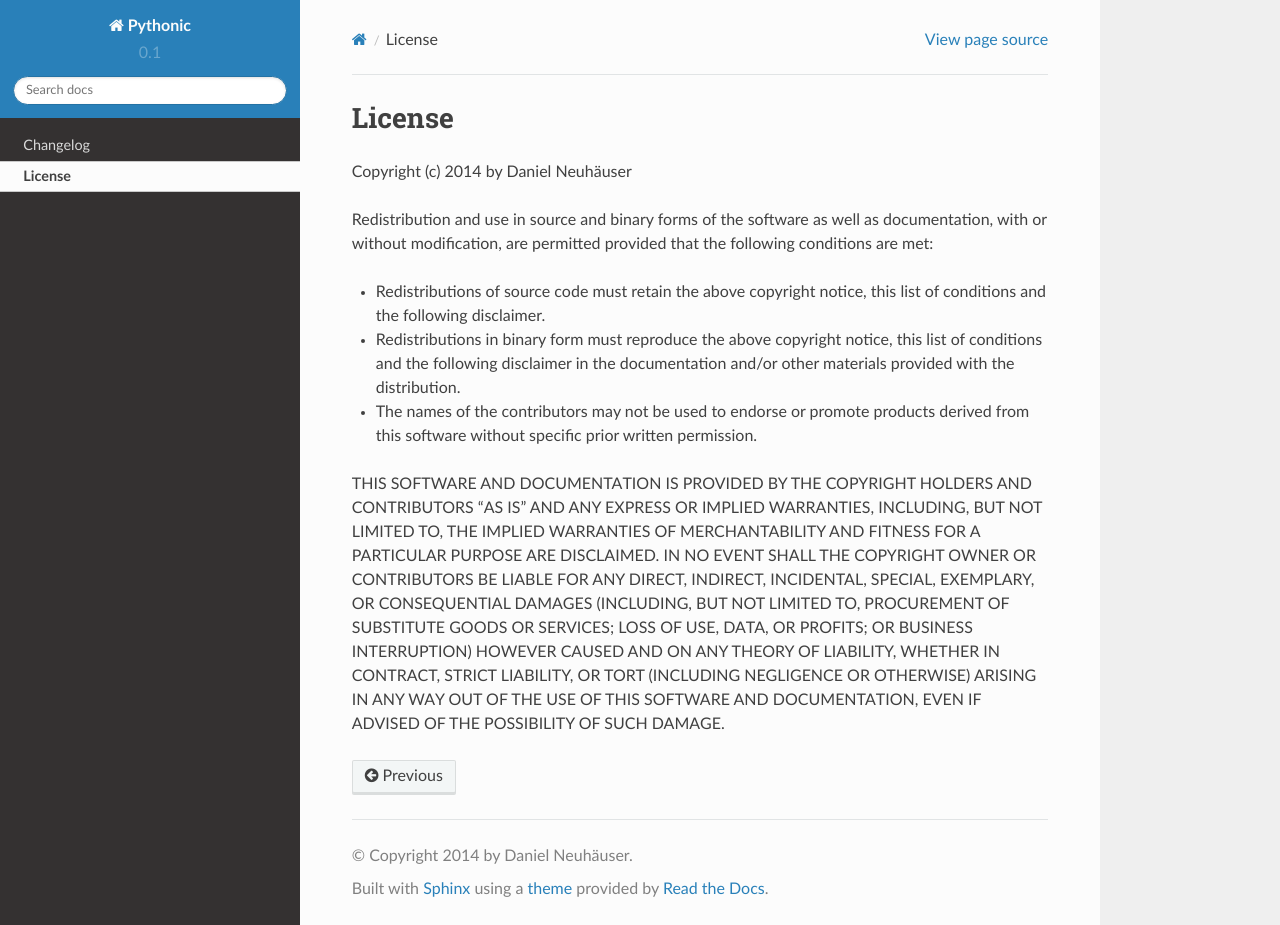
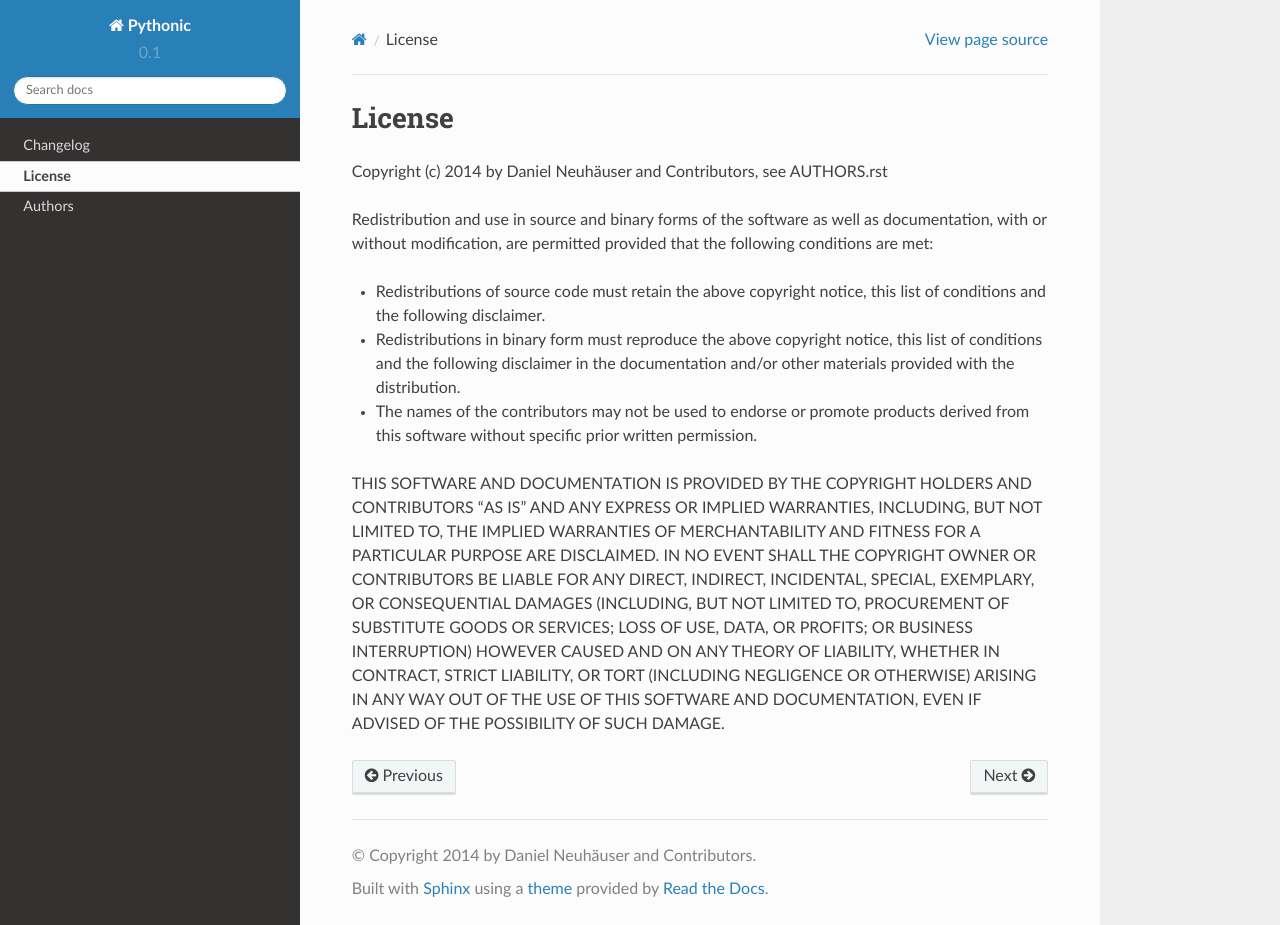
Before and after one commit to DasIch/pyalysis, a Sphinx documentation site: the page built from docs/notes/license.rst, in a window 1280 px wide and 925 px high. Built offline with Sphinx 7.4.7 and the Read the Docs theme 2.0.0, drawn with Linux system fonts in a browser that asks for light colours.

Commit message:
Add AUTHORS
There are no other contributors at the moment but it will make it easier
to add their names in the future.

```diff
--- a/docs/conf.py
+++ b/docs/conf.py
@@ -56,7 +56,7 @@
 
 # General information about the project.
 project = u'Pythonic'
-copyright = u'%d by Daniel Neuhäuser' % datetime.utcnow().year
+copyright = u'%d by Daniel Neuhäuser and Contributors' % datetime.utcnow().year
 
 # The version info for the project you're documenting, acts as replacement for
 # |version| and |release|, also used in various other places throughout the
@@ -209,7 +209,7 @@
 #  author, documentclass [howto, manual, or own class]).
 latex_documents = [
   ('index', 'Pythonic.tex', u'Pythonic Documentation',
-   u'Daniel Neuhäuser', 'manual'),
+   u'Daniel Neuhäuser and Contributors', 'manual'),
 ]
 
 # The name of an image file (relative to this directory) to place at the top of
@@ -239,7 +239,7 @@
 # (source start file, name, description, authors, manual section).
 man_pages = [
     ('index', 'pythonic', u'Pythonic Documentation',
-     [u'Daniel Neuhäuser'], 1)
+     [u'Daniel Neuhäuser and Contributors'], 1)
 ]
 
 # If true, show URL addresses after external links.
@@ -253,7 +253,8 @@
 #  dir menu entry, description, category)
 texinfo_documents = [
   ('index', 'Pythonic', u'Pythonic Documentation',
-   u'Daniel Neuhäuser', 'Pythonic', 'One line description of project.',
+   u'Daniel Neuhäuser and Contributors', 'Pythonic',
+   'One line description of project.',
    'Miscellaneous'),
 ]
 
--- a/docs/index.rst
+++ b/docs/index.rst
@@ -12,3 +12,4 @@
 
    notes/changelog.rst
    notes/license.rst
+   notes/authors.rst
--- /dev/null
+++ b/docs/notes/authors.rst
@@ -0,0 +1 @@
+.. include:: ../../AUTHORS.rst
--- a/pythonic/__init__.py
+++ b/pythonic/__init__.py
@@ -3,7 +3,7 @@
     pythonic
     ~~~~~~~~
 
-    :copyright: 2014 by Daniel Neuhäuser
+    :copyright: 2014 by Daniel Neuhäuser and Contributors
     :license: BSD, see LICENSE.rst
 """
 import pkg_resources
--- a/setup.py
+++ b/setup.py
@@ -3,7 +3,7 @@
     setup
     ~~~~~
 
-    :copyright: 2014 by Daniel Neuhäuser
+    :copyright: 2014 by Daniel Neuhäuser and Contributors
     :license: BSD, see LICENSE.rst for details
 """
 from setuptools import setup, find_packages
@@ -14,7 +14,7 @@
     version='0.1.0-dev',
     url='https://github.com/DasIch/Pythonic',
 
-    author='Daniel Neuhäuser',
+    author='Daniel Neuhäuser and Contributors',
     author_email='ich@danielneuhaeuser.de',
 
     install_requires=[
```
Also changed, not shown: AUTHORS.rst (added, +13 -0 lines), LICENSE.rst, 3 other files.
